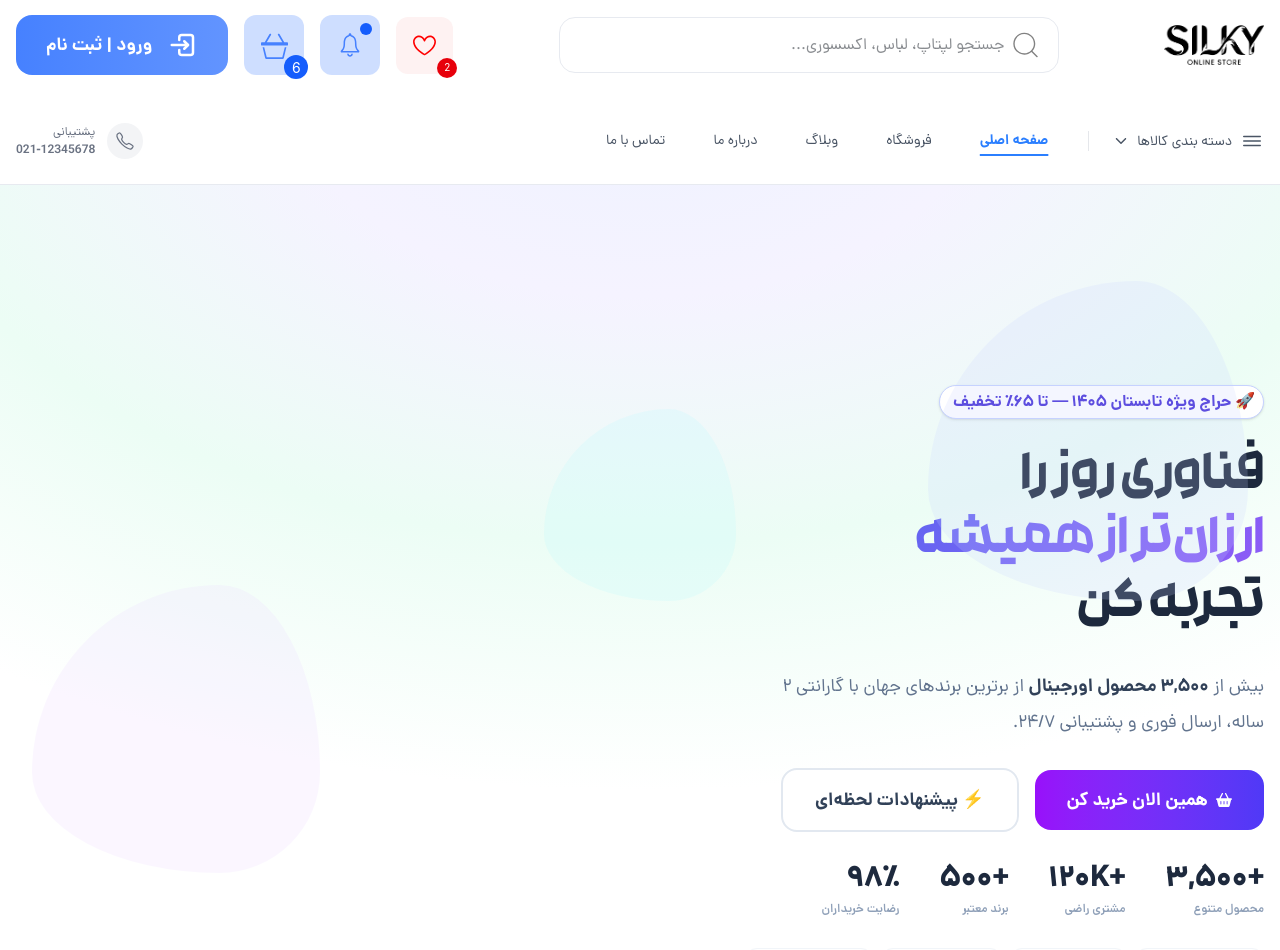
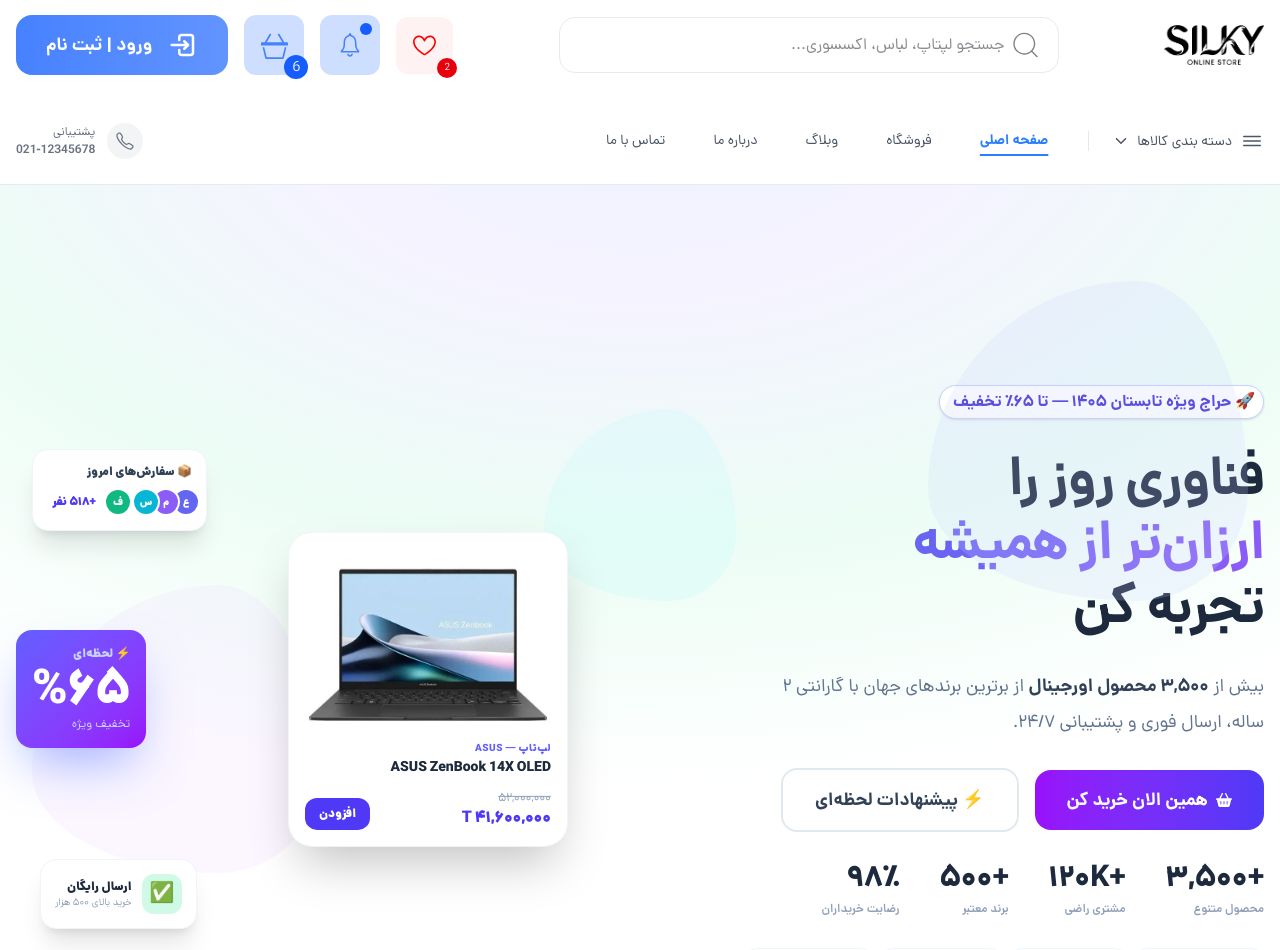
Before and after one commit to alinasrolahi-01/online-shop, a React (Vite) app: page / in a window 1280 px wide. Shown: the top 950 px of the page. Built offline with nearby package versions, Linux system fonts and the light colour scheme.

Commit message:
complete Hero Section 100%

```diff
--- a/src/components/HeroSection/HeroSectionDetails.jsx
+++ b/src/components/HeroSection/HeroSectionDetails.jsx
@@ -4,10 +4,16 @@
 import HeroButtons from './HeroSectionDetails/HeroButtons'
 import StatsSection from './HeroSectionDetails/StatsSection'
 import ServiceFeatures from './HeroSectionDetails/ServiceFeatures '
+import BestSelling from './HeroSectionDetails/BestSelling'
+import Customer from './HeroSectionDetails/Customer'
+import DiscountProinfo from './HeroSectionDetails/DiscountProinfo'
+import SendFreeInfo from './HeroSectionDetails/SendFreeInfo'
+import ScrollDownBtn from './HeroSectionDetails/ScrollDownBtn'
 
 const HeroSectionDetails = () => {
   return (
-    <div className='grid lg:grid-cols-2 gap-16 items-center py-50'>
+  <>
+      <div className='grid lg:grid-cols-2 gap-16 items-center py-50'>
 
         <div className=' space-y-7'>
             <DiscountBoxInfo/>
@@ -17,11 +23,24 @@
             <ServiceFeatures />
         </div>
 
-        <div>
+        <div className='hidden lg:inline-block  relative h-[560px]'>
+          <div>
+            <BestSelling/>
+          </div>
 
-
+          <div >
+            <Customer/>
+            <DiscountProinfo/>
+            <SendFreeInfo/>
+          </div>
         </div>
     </div>
+
+    <div>
+      <ScrollDownBtn/>
+    </div>
+  </>
+
   )
 }
 
--- /dev/null
+++ b/src/components/HeroSection/HeroSectionDetails/BestSelling.jsx
@@ -0,0 +1,22 @@
+import React from 'react'
+import asusLaptop from '../../../assets/images/asus laptop.webp'
+
+
+const BestSelling = () => {
+    return (
+        <div className='absolute top-1/2 right-10 -translate-y-1/2 w-[280px] bg-white rounded-3xl shadow-2xl overflow-hidden float border border-slate-100 p-4'>
+            <img src={asusLaptop} className='w-full h-48 object-cover' />
+            <p className="text-[10px] text-indigo-500 font-black uppercase tracking-wider">لپ‌تاپ — ASUS</p>
+            <p className="font-black text-slate-800 text-sm mt-0.5 leading-snug">ASUS ZenBook 14X OLED</p>
+            <div class="flex items-end justify-between mt-3">
+                <div>
+                    <p class="text-xs text-slate-400 line-through">۵۲,۰۰۰,۰۰۰</p>
+                    <p class="font-black text-indigo-600 text-base">۴۱,۶۰۰,۰۰۰ T</p>
+                </div>
+                <button class="bg-indigo-600 text-white text-xs font-black px-3.5 py-2 rounded-xl hover:bg-indigo-700 active:scale-95 cursor-pointer transition-all shine">افزودن</button>
+        </div>
+    </div >
+  )
+}
+
+export default BestSelling
--- /dev/null
+++ b/src/components/HeroSection/HeroSectionDetails/Customer.jsx
@@ -0,0 +1,49 @@
+import React from 'react'
+
+
+const Customer = () => {
+
+    const customers = [
+        {color: "#6366f1", name: "ع"},
+        {color: "#8b5cf6", name: "م"},
+        {color: "#06b6d4", name: "س"},
+        {color: "#10b981", name: "ف"},
+    ]
+
+    return (
+        <div className="absolute top-10 left-4 bg-white rounded-2xl shadow-xl p-3.5 float2 border border-slate-100 min-w-[175px]">
+
+            <p className="text-xs font-black text-slate-700 mb-2">
+                📦 سفارش‌های امروز
+            </p>
+
+            <div className="flex items-center gap-2">
+
+                <div className="flex -space-x-2 space-x-reverse">
+
+                    {
+                        customers.map((customer, index) => (
+                            <div
+                                key={index}
+                                style={{backgroundColor: customer.color}}
+                                className="w-7 h-7 rounded-full border-2 border-white flex items-center justify-center text-white text-[10px] font-black"
+                            >
+                                {customer.name}
+                            </div>
+                        ))
+                    }
+
+                </div>
+
+                <span className="text-xs font-black text-indigo-600">
+                    +۵۱۸ نفر
+                </span>
+
+            </div>
+
+        </div>
+    )
+}
+
+
+export default Customer
--- /dev/null
+++ b/src/components/HeroSection/HeroSectionDetails/DiscountProinfo.jsx
@@ -0,0 +1,13 @@
+import React from 'react'
+
+const DiscountProinfo = () => {
+    return (
+        <div class="absolute top-1/2 -translate-y-1/2 left-0 bg-gradient-to-br from-indigo-500 to-purple-600 text-white rounded-2xl p-4 float3 shadow-2xl shadow-indigo-300">
+            <p class="text-xs font-black text-indigo-200 mb-1">⚡ لحظه‌ای</p>
+            <p class="text-5xl font-black">%۶۵</p>
+            <p class="text-xs text-indigo-200 mt-0.5">تخفیف ویژه</p>
+        </div>
+    )
+}
+
+export default DiscountProinfo
--- /dev/null
+++ b/src/components/HeroSection/HeroSectionDetails/ScrollDownBtn.jsx
@@ -0,0 +1,15 @@
+import React from 'react'
+
+import { IoIosArrowDown } from "react-icons/io";
+
+
+const ScrollDownBtn = () => {
+  return (
+    <div className='absolute bottom-20 left-1/2 -translate-x-1/2 text-slate-400 bounce-y text-center flex flex-col items-center'>
+        <IoIosArrowDown className='text-2xl'/>
+         <p className='text-xs mt-1 font-semibold'>اسکرول نیست</p>
+    </div>
+  )
+}
+
+export default ScrollDownBtn
--- /dev/null
+++ b/src/components/HeroSection/HeroSectionDetails/SendFreeInfo.jsx
@@ -0,0 +1,32 @@
+import React from 'react'
+
+
+const SendFreeInfo = () => {
+    return (
+        <div
+            className="absolute bottom-10 left-6 bg-white rounded-2xl shadow-xl p-3.5 float border border-slate-100"
+            style={{ animationDelay: "0.5s" }}
+        >
+            <div className="flex items-center gap-2.5">
+
+                <div className="w-10 h-10 bg-emerald-100 rounded-xl flex items-center justify-center text-xl">
+                    ✅
+                </div>
+
+                <div>
+                    <p className="text-xs font-black text-slate-800">
+                        ارسال رایگان
+                    </p>
+
+                    <p className="text-[10px] text-slate-400">
+                        خرید بالای ۵۰۰ هزار
+                    </p>
+                </div>
+
+            </div>
+        </div>
+    )
+}
+
+
+export default SendFreeInfo
--- a/src/style/app.css
+++ b/src/style/app.css
@@ -19,6 +19,14 @@
   src: url("../assets/fonts/Rokh/RokhVFGX.ttf") format("truetype");
   font-weight: 100 900;
   font-style: normal;
+}
+
+* {
+  font-family: Dana, sans-serif;
+}
+
+body {
+  font-family: Dana, sans-serif;
 }
 
 @theme {
```
